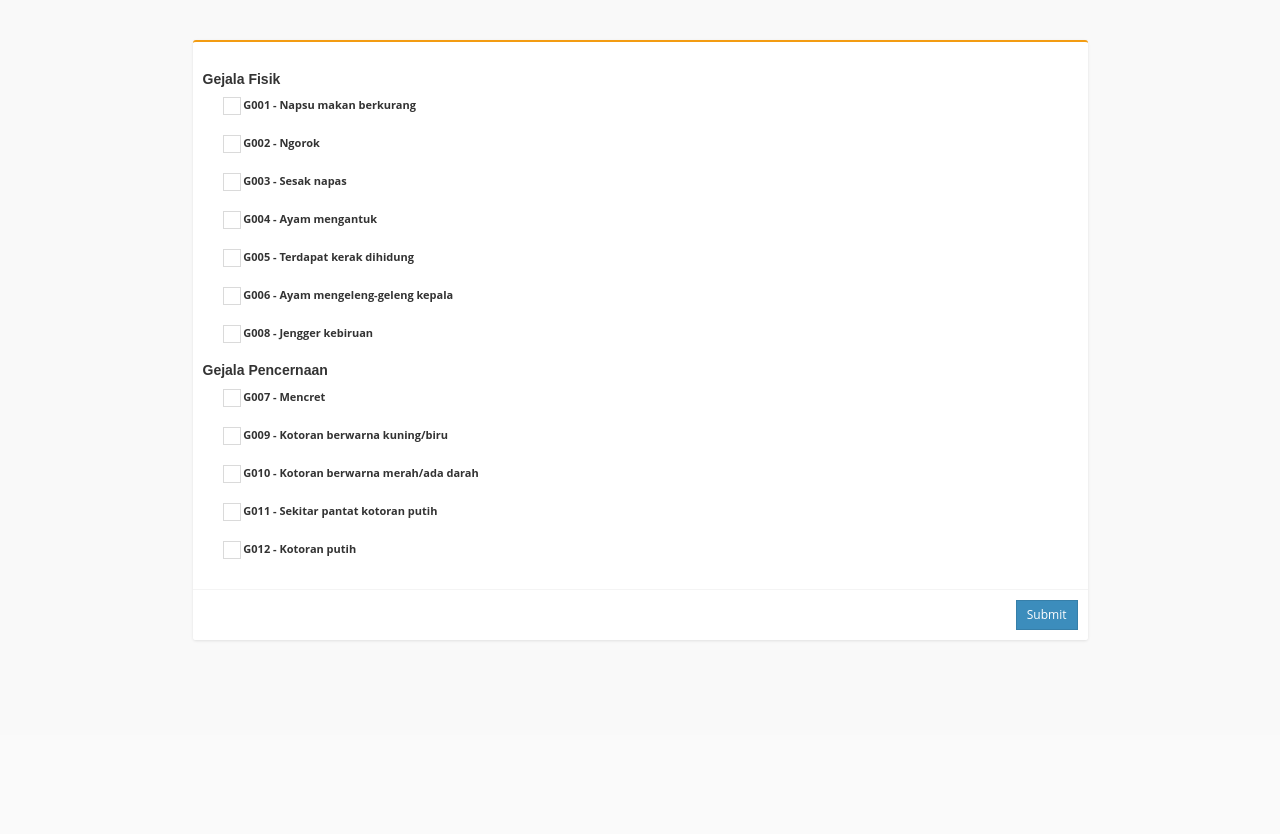
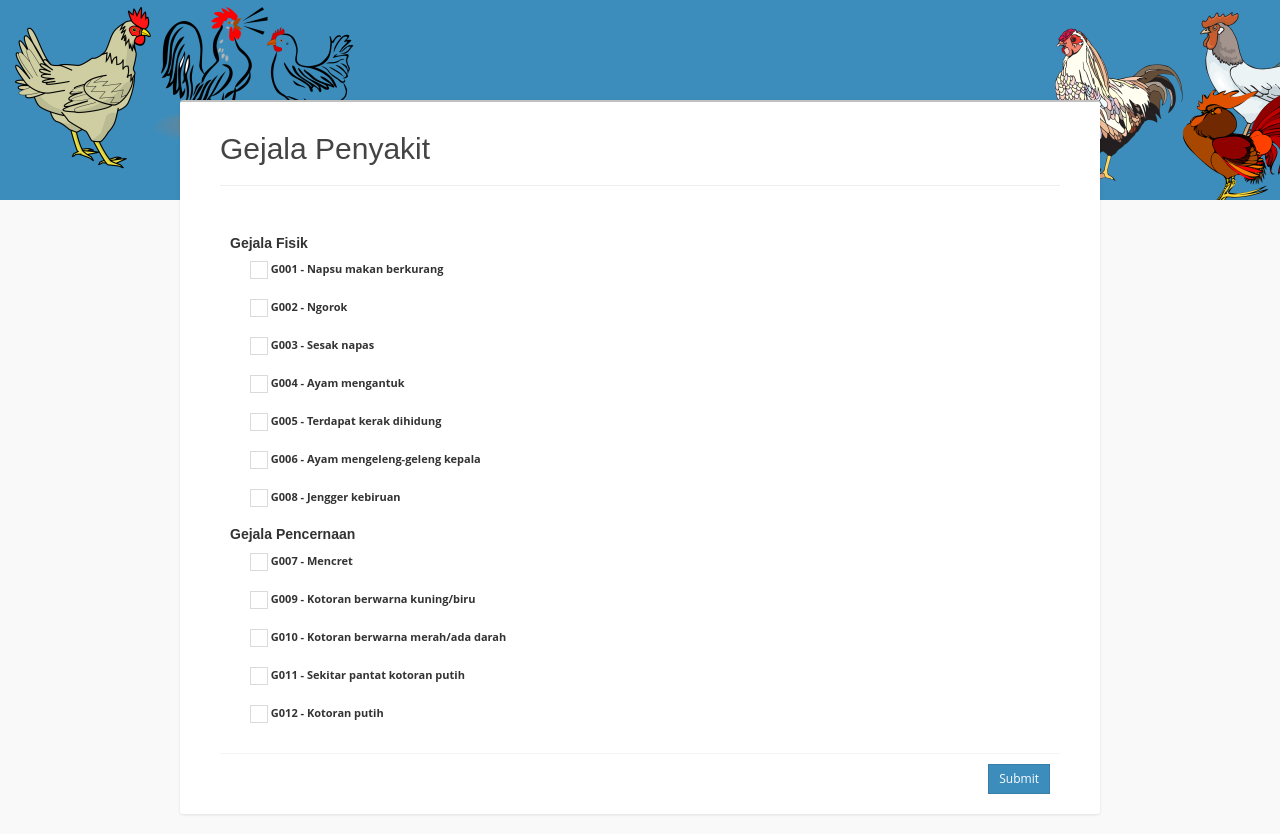
Before and after one commit to alinnural/penyakit-unggas, a CodeIgniter app: page /milko_hr/ in a window 1280 px wide. Shown: the part 65-899 px from the top of the page. Before the commit the page ends 706 px from the top, so only its background shows below. Run offline with CodeIgniter, Linux system fonts and the light colour scheme; some libraries are stand-ins or nearby versions.

Commit message:
Rilis Penyakit Unggas v.1

```diff
--- a/application/models/gejala_penyakit_model.php
+++ b/application/models/gejala_penyakit_model.php
@@ -28,7 +28,7 @@ Class gejala_penyakit_model extends CI_Model {
      }
 
      function get_all($status=''){
-         $this->db->select('gp.*, g.kode as kode_gejala, g.keterangan as gejala, p.kode as kode_penyakit, p.keterangan as penyakit')->from('gejala_penyakit as gp');
+         $this->db->select('gp.*, g.kode as kode_gejala, g.keterangan as gejala, p.kode as kode_penyakit, p.nama as penyakit')->from('gejala_penyakit as gp');
 		 $this->db->join('gejala as g', 'g.id = gp.gejala_id');
 		 $this->db->join('penyakit as p', 'p.id = gp.penyakit_id');
          if ($status=='y'){
@@ -60,7 +60,7 @@ Class gejala_penyakit_model extends CI_Model {
      }
 
      function get_last_record(){
-         $this->db->select('gp.*, g.kode as kode_gejala, g.keterangan as gejala, p.kode as kode_penyakit, p.keterangan as penyakit')->from('gejala_penyakit as gp');
+         $this->db->select('gp.*, g.kode as kode_gejala, g.keterangan as gejala, p.kode as kode_penyakit, p.nama as penyakit')->from('gejala_penyakit as gp');
 		 $this->db->join('gejala as g', 'g.id = gp.gejala_id');
 		 $this->db->join('penyakit as p', 'p.id = gp.penyakit_id');
          $this->db->order_by("id", "desc");
@@ -79,7 +79,7 @@ Class gejala_penyakit_model extends CI_Model {
      }
 
      function get_by_param($param_name,$value){
-         $this->db->select('gp.*, g.kode as kode_gejala, g.keterangan as gejala, p.kode as kode_penyakit, p.keterangan as penyakit')->from('gejala_penyakit as gp');
+         $this->db->select('gp.*, g.kode as kode_gejala, g.keterangan as gejala, p.kode as kode_penyakit, p.nama as penyakit')->from('gejala_penyakit as gp');
 		 $this->db->join('gejala as g', 'g.id = gp.gejala_id');
 		 $this->db->join('penyakit as p', 'p.id = gp.penyakit_id');
          $this->db->where($param_name,$value);
@@ -92,7 +92,7 @@ Class gejala_penyakit_model extends CI_Model {
      }
 
      function get_search($start, $rows, $search){
-         $sql = "SELECT `gp`.*, `g`.`kode` as kode_gejala, `g`.`keterangan` as gejala, `p`.`kode` as kode_penyakit, `p`.`keterangan` as penyakit
+         $sql = "SELECT `gp`.*, `g`.`kode` as kode_gejala, `g`.`keterangan` as gejala, `p`.`kode` as kode_penyakit, `p`.`nama` as penyakit
 					FROM (`gejala_penyakit` as gp) JOIN `gejala` as g ON `g`.`id` = `gp`.`gejala_id` JOIN `penyakit` as p ON `p`.`id` = `gp`.`penyakit_id`
 					WHERE gp.id like '%".$search."%' order by gp.id asc limit ".$start.",".$rows;
          return $this->db->query($sql);
--- a/application/views/beranda/form.php
+++ b/application/views/beranda/form.php
@@ -1,7 +1,9 @@
 
 <?php echo form_open()?>
-    <div class="box box-warning">
-            <div class="box-header with-border">
+    <div class="box">
+        <div class="" style="padding:10px 40px;">
+            <div class="box-header">
+                <h2>Gejala Penyakit </h2> <hr>
             </div><!-- /.box-header -->
             <div class="box-body">
                 <?php foreach($listKelompok->result() as $value){?>
@@ -23,5 +25,6 @@
             <div class="box-footer clearfix">
                     <button id="btn-save" type="submit" class="btn btn-sm btn-primary btn-flat pull-right">Submit</button>
             </div>
+            </div>
     </div><!--box-->
 <?php echo form_close(); ?><!-- checkbox -->
--- a/application/views/beranda/index.php
+++ b/application/views/beranda/index.php
@@ -45,6 +45,7 @@
 						  </div>
 					<!-- Collect the nav links, forms, and other content for toggling -->
 					  </div><!-- /.container-fluid -->
+
 					  <div style="float: right">
 						  <div class="navbar-brand" style="color:#FFFFFF;">
 							  <?php if($this->session->userdata('LOGGED_IN') == TRUE){?>
@@ -57,16 +58,16 @@
 					  <div style="clear: both"></div>
 				</nav>
 			  </header>
+
+			  <div class="jumbotron" style="background: url('<?php echo base_url()?>asset/img/bg-ayam.png'); margin-bottom: -100px; margin-top: -20px; height:200px;">
+			  </div>
 			  <!-- Full Width Column -->
 			  <div class="content-wrapper">
 				<div class="container">
 				  <!-- Main content -->
-				  <section class="content">
-						<div class="col-md-offset-1 col-md-10">
-							<?php $this->load->view($view)?>
-
-						</div>
-				  </section><!-- /.content -->
+					<div class="col-md-offset-1 col-md-10">
+						<?php $this->load->view($view)?>
+					</div>
 				</div><!-- /.container -->
 			  </div><!-- /.content-wrapper -->
 			</div><!-- ./wrapper -->
--- a/application/views/gejala/gejala_form.php
+++ b/application/views/gejala/gejala_form.php
@@ -41,7 +41,7 @@
     });
 </script>
 
-    <div class="modal-dialog" style="width: 800px;">
+    <div class="modal-dialog" >
         <div class="modal-content">
             <div class="modal-header">
 				<button type="button" class="close" data-dismiss="modal" aria-hidden="true">&times;</button>
--- a/application/views/gejala_penyakit/gejala_penyakit_form.php
+++ b/application/views/gejala_penyakit/gejala_penyakit_form.php
@@ -41,7 +41,7 @@
     });
 </script>
 
-    <div class="modal-dialog" style="width: 800px;">
+    <div class="modal-dialog" >
         <div class="modal-content">
             <div class="modal-header">
 				<button type="button" class="close" data-dismiss="modal" aria-hidden="true">&times;</button>
--- a/application/views/kelompok_gejala/kelompok_gejala_form.php
+++ b/application/views/kelompok_gejala/kelompok_gejala_form.php
@@ -41,7 +41,7 @@
     });
 </script>
 
-    <div class="modal-dialog" style="width: 800px;">
+    <div class="modal-dialog" >
         <div class="modal-content">
             <div class="modal-header">
 				<button type="button" class="close" data-dismiss="modal" aria-hidden="true">&times;</button>
--- a/application/views/kelompok_gejala/kelompok_gejala_view.php
+++ b/application/views/kelompok_gejala/kelompok_gejala_view.php
@@ -2,7 +2,7 @@
 <!-- Content Header (Page header) -->
 <section class="content-header">
 	<h1 style="text-align:left">
-	  Gejala
+	  Kelompok Gejala
 	</h1>
 	<ol class="breadcrumb">
 		<li><a href="<?php echo base_url()?>root"><i class="fa fa-dashboard"></i> Home</a></li>
--- a/application/views/penyakit/penyakit_form.php
+++ b/application/views/penyakit/penyakit_form.php
@@ -41,11 +41,11 @@
     });
 </script>
 
-    <div class="modal-dialog" style="width: 800px;">
+    <div class="modal-dialog" >
         <div class="modal-content">
             <div class="modal-header">
 				<button type="button" class="close" data-dismiss="modal" aria-hidden="true">&times;</button>
-				<h4 class="modal-title">penyakit Form</h4>
+				<h4 class="modal-title">Penyakit Form</h4>
             </div>
             <div class="modal-body">
                 <div class="box-body table-responsive">
@@ -62,7 +62,7 @@
                                         </div>
                                         <div class="form-group">
                                             <label>Nama</label>
-                                            <input type="text" class="form-control" id="keterangan" name="keterangan" value="<?php echo($row['keterangan']); ?>" placeholder="Masukkan Nama"  />
+                                            <input type="text" class="form-control" id="keterangan" name="keterangan" value="<?php echo($row['nama']); ?>" placeholder="Masukkan Nama"  />
                                         </div>
                                         <div class="form-group">
                                             <label>Keterangan</label>
```
Also changed, not shown: application/views/beranda/result.php (+8 -0 lines), application/views/template.php (+4 -4 lines), asset/img/bg-ayam.png (added), asset/img/bg-jumbotron.jpg (added).
